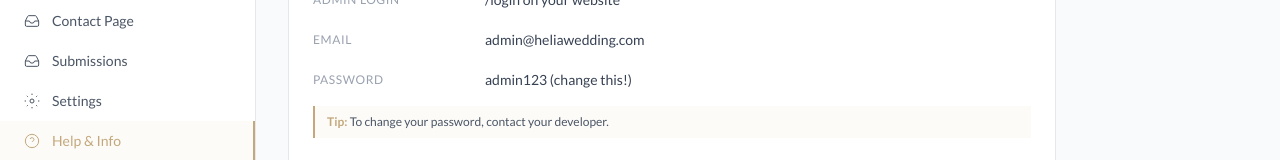
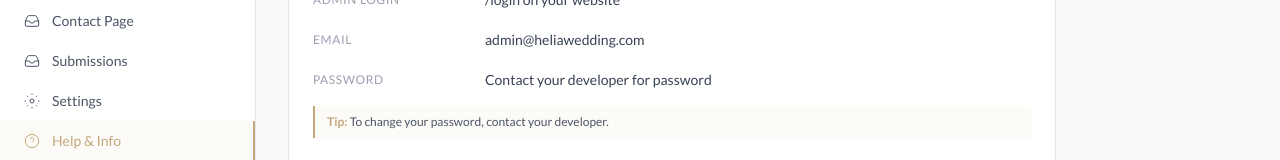
Before and after one commit to hdanieln96/helia-wedding, a Next.js app: page /admin/help in a window 1280 px wide. Shown: the part 432-592 px from the top of the page. Built offline with nearby package versions, Linux system fonts and the light colour scheme; a web font is replaced by a local one.

Commit message:
Update admin password and help page
Co-Authored-By: Claude Opus 4.6 (1M context) <noreply@anthropic.com>

```diff
--- a/src/app/admin/help/page.tsx
+++ b/src/app/admin/help/page.tsx
@@ -16,7 +16,7 @@ export default function AdminHelpPage() {
         <Section title="Account Information">
           <InfoRow label="Admin Login" value="/login on your website" />
           <InfoRow label="Email" value="admin@heliawedding.com" />
-          <InfoRow label="Password" value="admin123 (change this!)" />
+          <InfoRow label="Password" value="Contact your developer for password" />
           <Tip>To change your password, contact your developer.</Tip>
         </Section>
 
```
